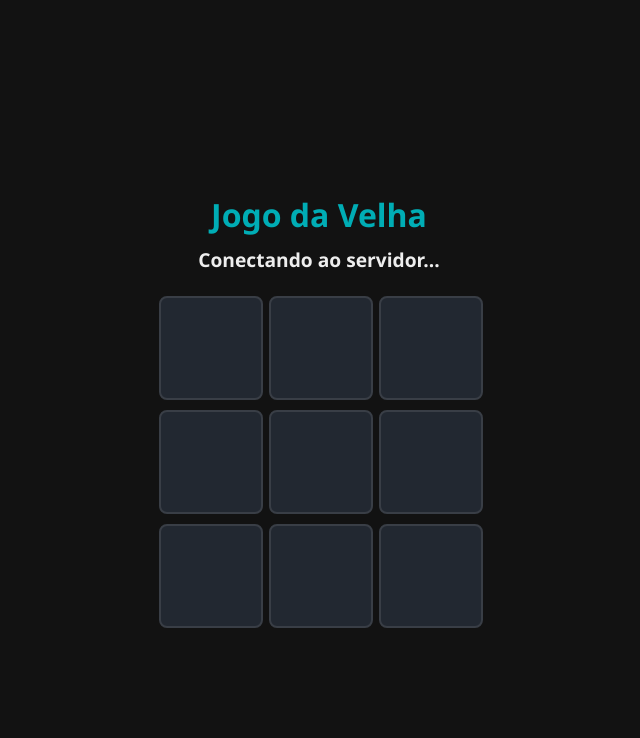
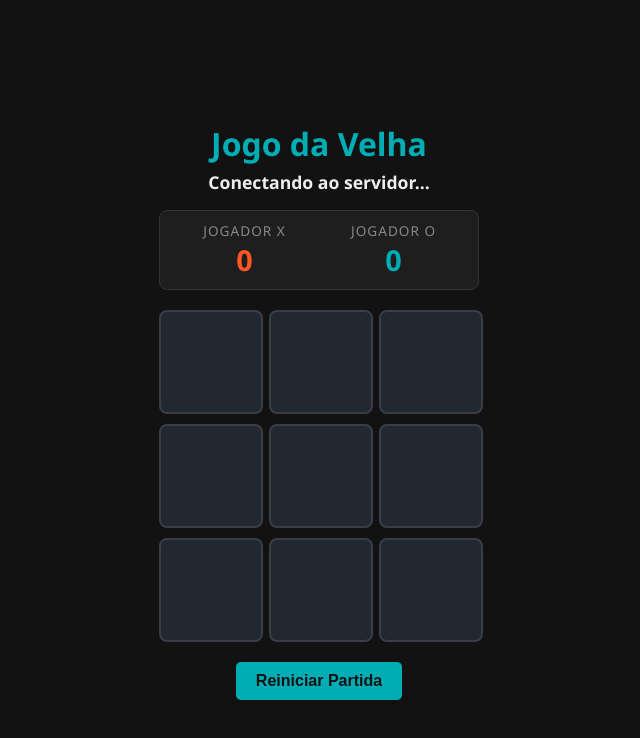
Before and after one commit to vinnypereira777/jogo-da-velha, a website: page public/index.html in a window 1280 px wide. Shown: the whole page, without its empty margins (321-961 px from the left). Drawn offline with Linux system fonts and the light colour scheme.

Commit message:
feat: adicionado placar e botao de reiniciar multiplayer

```diff
--- a/public/index.html
+++ b/public/index.html
@@ -11,6 +11,18 @@
         <h1>Jogo da Velha</h1>
         <div id="status" class="status">Conectando ao servidor...</div>
 
+        <!-- Novo Placar -->
+        <div class="scoreboard">
+            <div class="score-box">
+                <span class="player-label">Jogador X</span>
+                <span id="score-X" class="score-value">0</span>
+            </div>
+            <div class="score-box">
+                <span class="player-label">Jogador O</span>
+                <span id="score-O" class="score-value">0</span>
+            </div>
+        </div>
+
         <div class="board" id="board">
             <div class="cell" data-index="0"></div>
             <div class="cell" data-index="1"></div>
@@ -22,6 +34,9 @@
             <div class="cell" data-index="7"></div>
             <div class="cell" data-index="8"></div>
         </div>
+
+        <!-- Novo Botão de Reiniciar -->
+        <button id="reset-btn" class="reset-btn">Reiniciar Partida</button>
     </div>
     <script src="script.js"></script>
 </body>
--- a/public/script.js
+++ b/public/script.js
@@ -3,6 +3,9 @@ const socket = new WebSocket('wss://jogo-da-velha-2-ccpu.onrender.com');
 const boardElement = document.getElementById('board');
 const cells = document.querySelectorAll('.cell');
 const statusElement = document.getElementById('status');
+const scoreXElement = document.getElementById('score-X');
+const scoreOElement = document.getElementById('score-O');
+const resetBtn = document.getElementById('reset-btn');
 
 let mySymbol = null;
 let currentTurn = null;
@@ -25,9 +28,14 @@ socket.onmessage = (event) => {
             statusElement.textContent = data.message;
             break;
 
+        case 'score_update':
+            updateScoresUI(data.scores);
+            break;
+
         case 'start':
             currentTurn = data.turn;
             gameActive = true;
+            if (data.scores) updateScoresUI(data.scores);
             resetBoardUI();
             updateStatusText();
             break;
@@ -41,6 +49,8 @@ socket.onmessage = (event) => {
         case 'gameover':
             updateBoard(data.board);
             gameActive = false;
+            if (data.scores) updateScoresUI(data.scores);
+
             if (data.result === 'winner') {
                 statusElement.textContent = data.winner === mySymbol ? '🎉 Você venceu!' : '😢 Você perdeu.';
             } else {
@@ -51,6 +61,7 @@ socket.onmessage = (event) => {
         case 'opponent_disconnected':
             statusElement.textContent = data.message;
             gameActive = false;
+            if (data.scores) updateScoresUI(data.scores);
             resetBoardUI();
             break;
 
@@ -73,6 +84,13 @@ cells.forEach(cell => {
     });
 });
 
+// Envia sinal ao servidor para reiniciar o jogo ao clicar no botão
+resetBtn.addEventListener('click', () => {
+    if (gameActive || statusElement.textContent.includes('venceu') || statusElement.textContent.includes('Empate') || statusElement.textContent.includes('perdeu')) {
+        socket.send(JSON.stringify({ type: 'request_reset' }));
+    }
+});
+
 function updateBoard(boardState) {
     cells.forEach((cell, index) => {
         cell.textContent = boardState[index];
@@ -92,6 +110,13 @@ function updateStatusText() {
     }
 }
 
+function updateScoresUI(scores) {
+    if (scores) {
+        scoreXElement.textContent = scores.X;
+        scoreOElement.textContent = scores.O;
+    }
+}
+
 function resetBoardUI() {
     cells.forEach(cell => {
         cell.textContent = '';
--- a/public/style.css
+++ b/public/style.css
@@ -14,23 +14,63 @@ body {
 }
 
 h1 {
-    margin-bottom: 10px;
+    margin-bottom: 5px;
     color: #00adb5;
 }
 
 .status {
-    font-size: 1.2rem;
-    margin-bottom: 20px;
+    font-size: 1.1rem;
+    margin-bottom: 15px;
     color: #eeeeee;
     font-weight: bold;
-    height: 30px;
+    height: 25px;
 }
 
+/* Estilo do Placar */
+.scoreboard {
+    display: flex;
+    justify-content: space-around;
+    background-color: #1e1e1e;
+    padding: 10px;
+    border-radius: 8px;
+    margin-bottom: 20px;
+    border: 1px solid #333;
+}
+
+.score-box {
+    display: flex;
+    flex-direction: column;
+    align-items: center;
+    width: 45%;
+}
+
+.player-label {
+    font-size: 0.85rem;
+    color: #888;
+    text-transform: uppercase;
+    letter-spacing: 1px;
+}
+
+.score-value {
+    font-size: 1.8rem;
+    font-weight: bold;
+    color: #fff;
+}
+
+#score-X {
+    color: #ff5722;
+}
+
+#score-O {
+    color: #00adb5;
+}
+
+/* Estilo do Tabuleiro */
 .board {
     display: grid;
     grid-template-columns: repeat(3, 100px);
     grid-gap: 10px;
-    margin: 0 auto;
+    margin: 0 auto 20px auto;
 }
 
 .cell {
@@ -60,3 +100,25 @@ h1 {
 .cell.O {
     color: #00adb5;
 }
+
+/* Estilo do Botão */
+.reset-btn {
+    background-color: #00adb5;
+    color: #121212;
+    border: none;
+    padding: 10px 20px;
+    font-size: 1rem;
+    font-weight: bold;
+    border-radius: 5px;
+    cursor: pointer;
+    transition: background 0.2s ease;
+    box-shadow: 0 4px 6px rgba(0, 0, 0, 0.1);
+}
+
+.reset-btn:hover {
+    background-color: #00fff5;
+}
+
+.reset-btn:active {
+    transform: scale(0.98);
+}
```
Also changed, not shown: server.js (+18 -4 lines).
